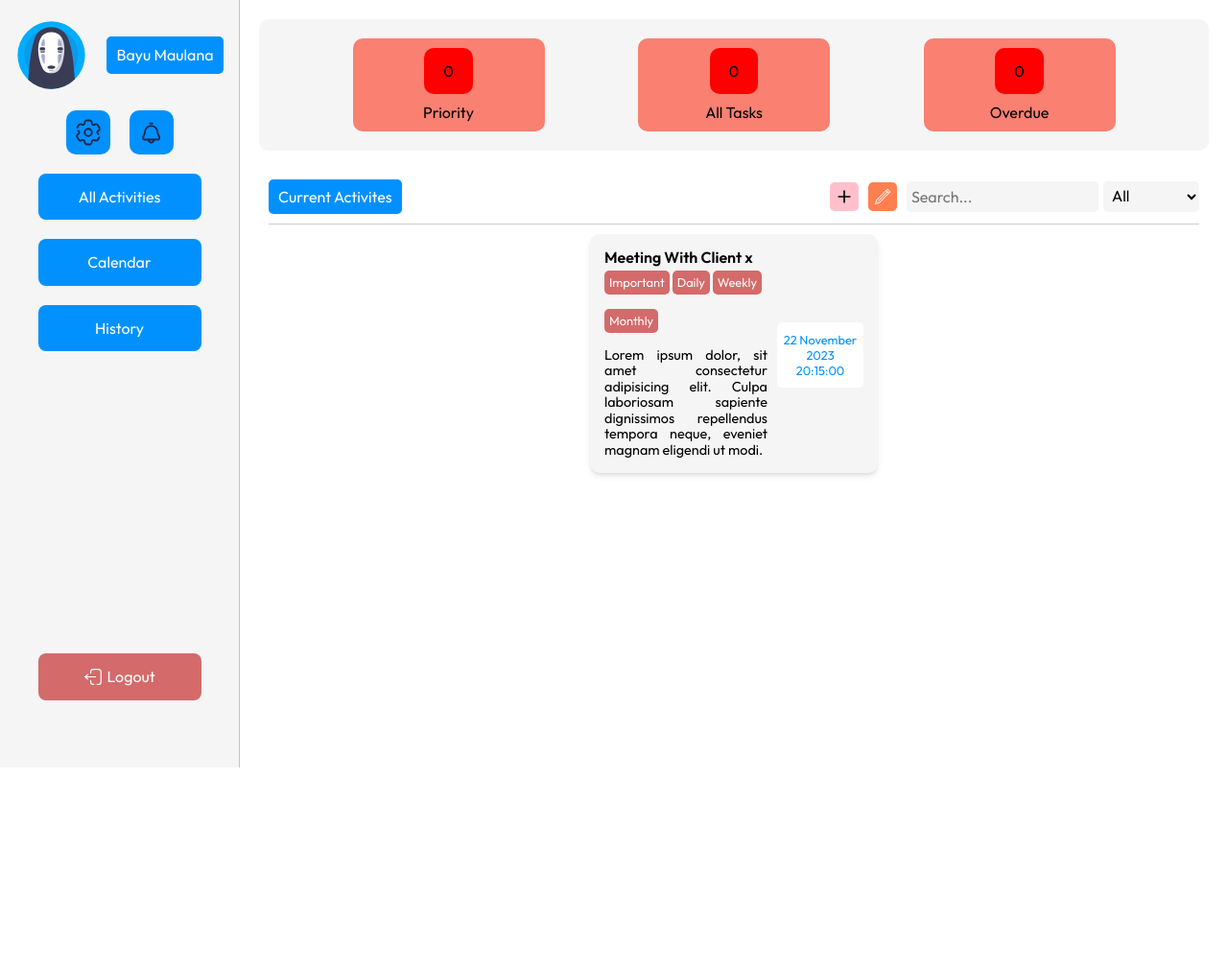
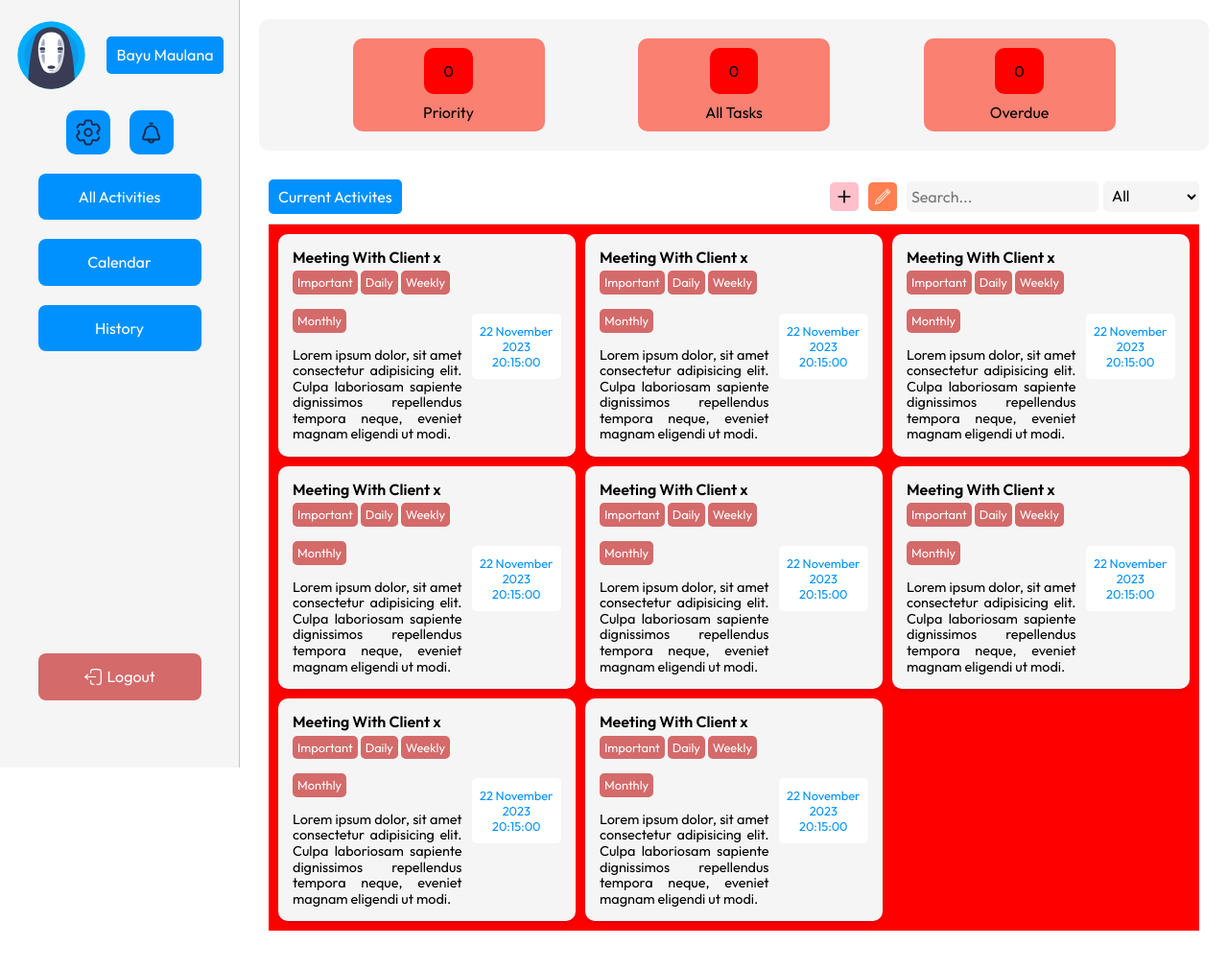
Before and after one commit to bayuzzs/Time-Management-Assistant, a PHP site: page /dashboard.html in a window 1280 px wide. Shown: the whole page at 96% size. Before the commit the page ends 800 px from the top, so only its background shows below. Run offline with PHP 8.4, Linux system fonts and the light colour scheme.

```diff
--- a/assets/css/dashboard.css
+++ b/assets/css/dashboard.css
@@ -252,14 +252,17 @@ main {
   font-size: 0.8rem;
 }
 .activity__content {
-  display: flex;
-  flex-direction: column;
+  display: grid;
+  grid-template-columns: auto;
+  place-items: center;
+  background-color: red;
   padding: 10px;
   gap: 10px;
 }
 .activity__content-item {
-  min-width: 200px;
-  max-width: 300px;
+  min-width: 250px;
+  /* tengok nanti */
+  /* max-width: 300px; */
   display: flex;
   align-items: center;
   gap: 10px;
@@ -356,8 +359,7 @@ main {
 }
 @media screen and (min-width: 768px) {
   .activity__content {
-    flex-flow: row wrap;
-    justify-content: space-evenly;
+    grid-template-columns: auto auto;
     gap: 10px;
   }
   .activity__heading-action__find {
@@ -396,11 +398,20 @@ main {
   .activity__heading-action .filter {
     font-size: 1rem;
   }
+  .activity__content {
+    grid-template-columns: repeat(3, 1fr);
+  }
   .activity__content-item {
     font-size: 0.9rem;
   }
   .activity__content-item__title {
     font-size: 1rem;
+  }
+}
+@media screen and (min-width: 1440px) {
+  .activity__content {
+    background-color: salmon;
+    grid-template-columns: 1fr 1fr 1fr 1fr;
   }
 }
 /* Main end */
--- a/assets/js/dashboard.js
+++ b/assets/js/dashboard.js
@@ -3,14 +3,16 @@ function toggleSidebar() {
   sidebar.classList.toggle('active');
 }
 function toggleEdit() {
-  const parentButtons = document.querySelector(
+  const parentButtons = document.querySelectorAll(
     '.activity__content-item__right-action'
   );
   const buttons = document.querySelectorAll(
     '.activity__content-item__right-action .btn'
   );
-  console.log(parentButtons);
-  parentButtons.classList.toggle('show');
+  parentButtons.forEach((button) => {
+    console.log(button);
+    button.classList.toggle('show');
+  });
   buttons.forEach((button) => {
     button.classList.toggle('show');
   });
--- a/dashboard.html
+++ b/dashboard.html
@@ -30,7 +30,7 @@
     <div class="sidebar__profile">
       <div class="sidebar__profile__account">
         <div class="sidebar__profile__account__avatar">
-          <img src="assets/images/dashboard/avatar.svg" loading="lazy">
+          <img src="assets/images/dashboard/avatar.svg">
         </div>
         <p class="sidebar__profile__account__name">Bayu Maulana</p>
       </div>
@@ -129,6 +129,216 @@
             </div>
           </div>
         </div>
+        <div class="activity__content-item">
+          <div class="activity__content-item__left">
+            <p class="activity__content-item__left-title">Meeting With Client x</p>
+            <p class="activity__content-item__left-priority">Important</p>
+            <p class="activity__content-item__left-daily">Daily</p>
+            <p class="activity__content-item__left-weekly">Weekly</p>
+            <p class="activity__content-item__left-monthly">Monthly</p>
+            <p class="activity__content-item__left-description">
+              Lorem ipsum dolor, sit amet consectetur adipisicing elit. Culpa laboriosam sapiente dignissimos
+              repellendus tempora neque, eveniet magnam eligendi ut modi.
+            </p>
+          </div>
+          <div class="activity__content-item__right">
+            <div class="activity__content-item__right-time">
+              <p>22 November 2023</p>
+              <p>20:15:00</p>
+            </div>
+            <div class="activity__content-item__right-action">
+              <button class="activity__content-item__right-action-edit btn">
+                <img src="./assets/images/dashboard/edit.svg">
+              </button>
+              <button class="activity__content-item__right-action-delete btn">
+                <img src="./assets/images/dashboard/delete.svg">
+              </button>
+              <button class="activity__content-item__right-action-complete btn">
+                <img src="./assets/images/dashboard/complete.svg">
+              </button>
+            </div>
+          </div>
+        </div>
+        <div class="activity__content-item">
+          <div class="activity__content-item__left">
+            <p class="activity__content-item__left-title">Meeting With Client x</p>
+            <p class="activity__content-item__left-priority">Important</p>
+            <p class="activity__content-item__left-daily">Daily</p>
+            <p class="activity__content-item__left-weekly">Weekly</p>
+            <p class="activity__content-item__left-monthly">Monthly</p>
+            <p class="activity__content-item__left-description">
+              Lorem ipsum dolor, sit amet consectetur adipisicing elit. Culpa laboriosam sapiente dignissimos
+              repellendus tempora neque, eveniet magnam eligendi ut modi.
+            </p>
+          </div>
+          <div class="activity__content-item__right">
+            <div class="activity__content-item__right-time">
+              <p>22 November 2023</p>
+              <p>20:15:00</p>
+            </div>
+            <div class="activity__content-item__right-action">
+              <button class="activity__content-item__right-action-edit btn">
+                <img src="./assets/images/dashboard/edit.svg">
+              </button>
+              <button class="activity__content-item__right-action-delete btn">
+                <img src="./assets/images/dashboard/delete.svg">
+              </button>
+              <button class="activity__content-item__right-action-complete btn">
+                <img src="./assets/images/dashboard/complete.svg">
+              </button>
+            </div>
+          </div>
+        </div>
+        <div class="activity__content-item">
+          <div class="activity__content-item__left">
+            <p class="activity__content-item__left-title">Meeting With Client x</p>
+            <p class="activity__content-item__left-priority">Important</p>
+            <p class="activity__content-item__left-daily">Daily</p>
+            <p class="activity__content-item__left-weekly">Weekly</p>
+            <p class="activity__content-item__left-monthly">Monthly</p>
+            <p class="activity__content-item__left-description">
+              Lorem ipsum dolor, sit amet consectetur adipisicing elit. Culpa laboriosam sapiente dignissimos
+              repellendus tempora neque, eveniet magnam eligendi ut modi.
+            </p>
+          </div>
+          <div class="activity__content-item__right">
+            <div class="activity__content-item__right-time">
+              <p>22 November 2023</p>
+              <p>20:15:00</p>
+            </div>
+            <div class="activity__content-item__right-action">
+              <button class="activity__content-item__right-action-edit btn">
+                <img src="./assets/images/dashboard/edit.svg">
+              </button>
+              <button class="activity__content-item__right-action-delete btn">
+                <img src="./assets/images/dashboard/delete.svg">
+              </button>
+              <button class="activity__content-item__right-action-complete btn">
+                <img src="./assets/images/dashboard/complete.svg">
+              </button>
+            </div>
+          </div>
+        </div>
+        <div class="activity__content-item">
+          <div class="activity__content-item__left">
+            <p class="activity__content-item__left-title">Meeting With Client x</p>
+            <p class="activity__content-item__left-priority">Important</p>
+            <p class="activity__content-item__left-daily">Daily</p>
+            <p class="activity__content-item__left-weekly">Weekly</p>
+            <p class="activity__content-item__left-monthly">Monthly</p>
+            <p class="activity__content-item__left-description">
+              Lorem ipsum dolor, sit amet consectetur adipisicing elit. Culpa laboriosam sapiente dignissimos
+              repellendus tempora neque, eveniet magnam eligendi ut modi.
+            </p>
+          </div>
+          <div class="activity__content-item__right">
+            <div class="activity__content-item__right-time">
+              <p>22 November 2023</p>
+              <p>20:15:00</p>
+            </div>
+            <div class="activity__content-item__right-action">
+              <button class="activity__content-item__right-action-edit btn">
+                <img src="./assets/images/dashboard/edit.svg">
+              </button>
+              <button class="activity__content-item__right-action-delete btn">
+                <img src="./assets/images/dashboard/delete.svg">
+              </button>
+              <button class="activity__content-item__right-action-complete btn">
+                <img src="./assets/images/dashboard/complete.svg">
+              </button>
+            </div>
+          </div>
+        </div>
+        <div class="activity__content-item">
+          <div class="activity__content-item__left">
+            <p class="activity__content-item__left-title">Meeting With Client x</p>
+            <p class="activity__content-item__left-priority">Important</p>
+            <p class="activity__content-item__left-daily">Daily</p>
+            <p class="activity__content-item__left-weekly">Weekly</p>
+            <p class="activity__content-item__left-monthly">Monthly</p>
+            <p class="activity__content-item__left-description">
+              Lorem ipsum dolor, sit amet consectetur adipisicing elit. Culpa laboriosam sapiente dignissimos
+              repellendus tempora neque, eveniet magnam eligendi ut modi.
+            </p>
+          </div>
+          <div class="activity__content-item__right">
+            <div class="activity__content-item__right-time">
+              <p>22 November 2023</p>
+              <p>20:15:00</p>
+            </div>
+            <div class="activity__content-item__right-action">
+              <button class="activity__content-item__right-action-edit btn">
+                <img src="./assets/images/dashboard/edit.svg">
+              </button>
+              <button class="activity__content-item__right-action-delete btn">
+                <img src="./assets/images/dashboard/delete.svg">
+              </button>
+              <button class="activity__content-item__right-action-complete btn">
+                <img src="./assets/images/dashboard/complete.svg">
+              </button>
+            </div>
+          </div>
+        </div>
+        <div class="activity__content-item">
+          <div class="activity__content-item__left">
+            <p class="activity__content-item__left-title">Meeting With Client x</p>
+            <p class="activity__content-item__left-priority">Important</p>
+            <p class="activity__content-item__left-daily">Daily</p>
+            <p class="activity__content-item__left-weekly">Weekly</p>
+            <p class="activity__content-item__left-monthly">Monthly</p>
+            <p class="activity__content-item__left-description">
+              Lorem ipsum dolor, sit amet consectetur adipisicing elit. Culpa laboriosam sapiente dignissimos
+              repellendus tempora neque, eveniet magnam eligendi ut modi.
+            </p>
+          </div>
+          <div class="activity__content-item__right">
+            <div class="activity__content-item__right-time">
+              <p>22 November 2023</p>
+              <p>20:15:00</p>
+            </div>
+            <div class="activity__content-item__right-action">
+              <button class="activity__content-item__right-action-edit btn">
+                <img src="./assets/images/dashboard/edit.svg">
+              </button>
+              <button class="activity__content-item__right-action-delete btn">
+                <img src="./assets/images/dashboard/delete.svg">
+              </button>
+              <button class="activity__content-item__right-action-complete btn">
+                <img src="./assets/images/dashboard/complete.svg">
+              </button>
+            </div>
+          </div>
+        </div>
+        <div class="activity__content-item">
+          <div class="activity__content-item__left">
+            <p class="activity__content-item__left-title">Meeting With Client x</p>
+            <p class="activity__content-item__left-priority">Important</p>
+            <p class="activity__content-item__left-daily">Daily</p>
+            <p class="activity__content-item__left-weekly">Weekly</p>
+            <p class="activity__content-item__left-monthly">Monthly</p>
+            <p class="activity__content-item__left-description">
+              Lorem ipsum dolor, sit amet consectetur adipisicing elit. Culpa laboriosam sapiente dignissimos
+              repellendus tempora neque, eveniet magnam eligendi ut modi.
+            </p>
+          </div>
+          <div class="activity__content-item__right">
+            <div class="activity__content-item__right-time">
+              <p>22 November 2023</p>
+              <p>20:15:00</p>
+            </div>
+            <div class="activity__content-item__right-action">
+              <button class="activity__content-item__right-action-edit btn">
+                <img src="./assets/images/dashboard/edit.svg">
+              </button>
+              <button class="activity__content-item__right-action-delete btn">
+                <img src="./assets/images/dashboard/delete.svg">
+              </button>
+              <button class="activity__content-item__right-action-complete btn">
+                <img src="./assets/images/dashboard/complete.svg">
+              </button>
+            </div>
+          </div>
+        </div>
       </div>
     </div>
   </main>
```
